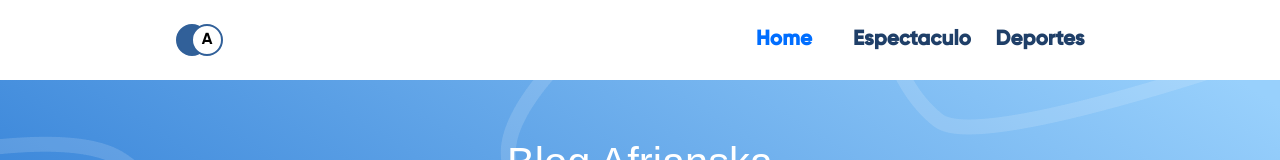
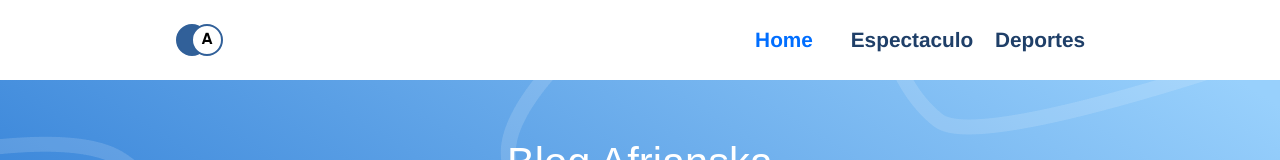
Before and after one commit to LuisDev2001/retoSemana7, a plain HTML site: page index.html in a window 1280 px wide. Shown: the top 160 px of the page. Drawn offline with Linux system fonts and the light colour scheme.

Commit message:
Fix fonts

```diff
--- a/sass/5-Objects/Sections/_header.scss
+++ b/sass/5-Objects/Sections/_header.scss
@@ -43,7 +43,6 @@
     justify-content: center;
     color: var(--colorAzul1);
     font-size: 0.9rem;
-    font-family: $fontGilroyBold;
     font-weight: bold;
     transition: 0.25s ease;
   }
```
Also changed, not shown: css/5-Objects/objects.css, css/main.css, 2 other files.
